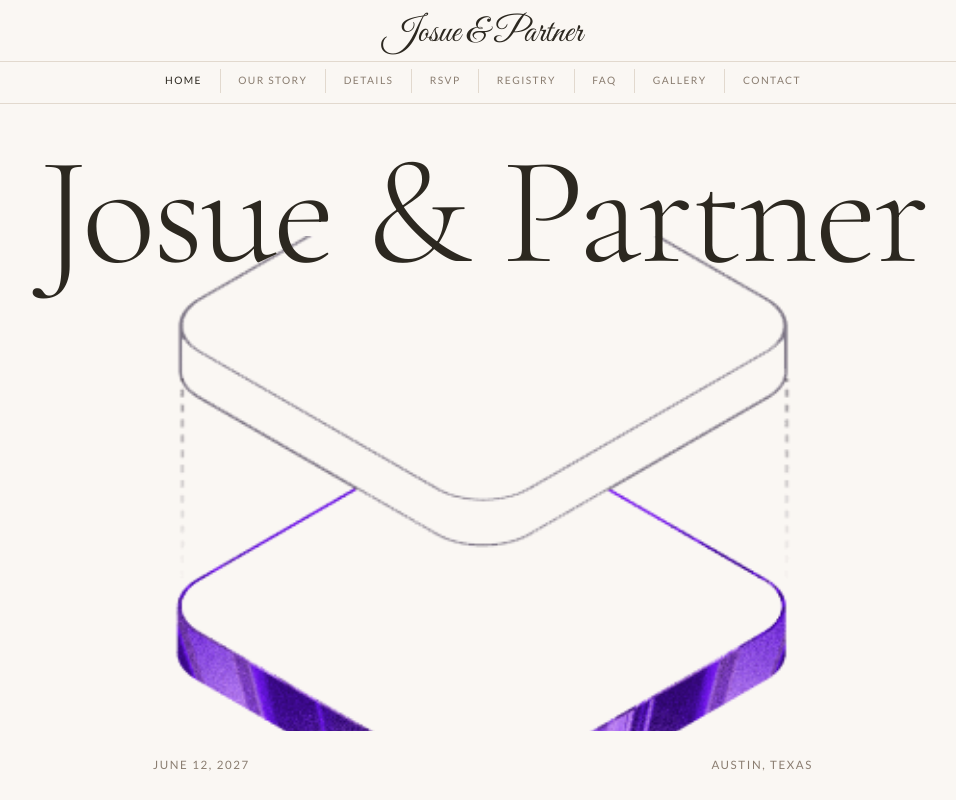
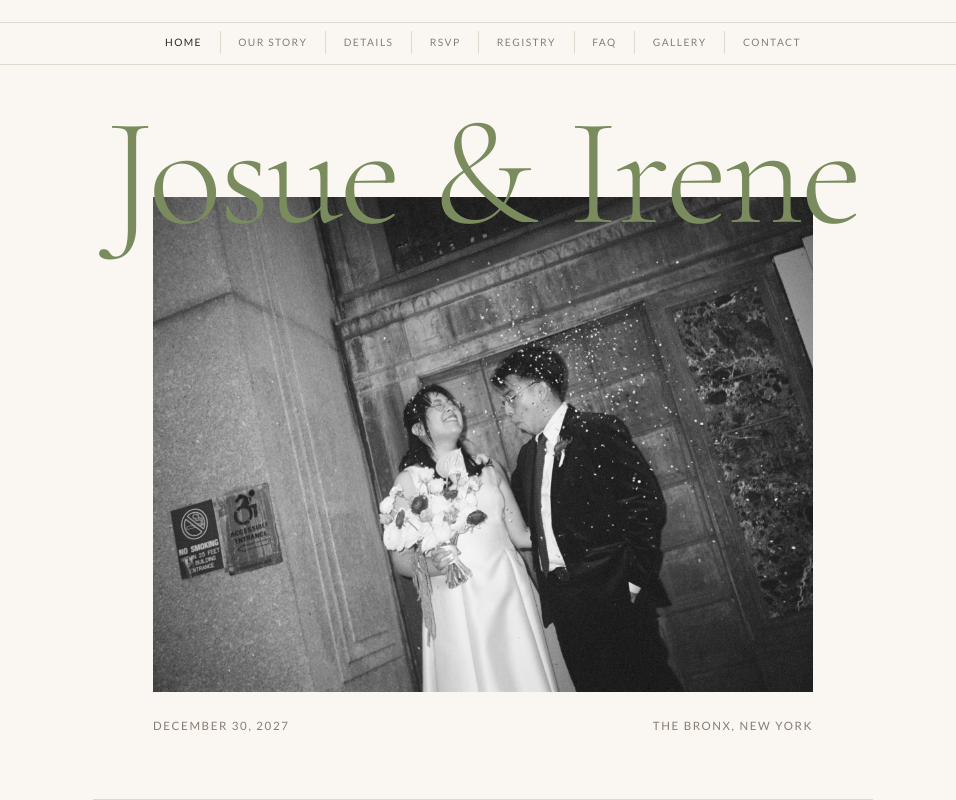
Before and after one commit to josue-rojas/wedding, a React (Vite) app: page /#/ in a window 1280 px wide. Shown: the top 800 px of the page, without its empty margins (157-1113 px from the left). Built offline with nearby package versions, Linux system fonts and the light colour scheme.

Commit message:
edit names

```diff
--- a/index.html
+++ b/index.html
@@ -4,7 +4,7 @@
     <meta charset="UTF-8" />
     <link rel="icon" type="image/svg+xml" href="/favicon.svg" />
     <meta name="viewport" content="width=device-width, initial-scale=1.0" />
-    <title>Josue &amp; Partner — Our Wedding</title>
+    <title>Josue &amp; Irene — Our Wedding</title>
     <link rel="preconnect" href="https://fonts.googleapis.com" />
     <link rel="preconnect" href="https://fonts.gstatic.com" crossorigin />
     <link
--- a/src/App.css
+++ b/src/App.css
@@ -41,7 +41,7 @@ a {
 
 /* ── Header / Navigation ── */
 .site-header {
-  position: sticky;
+  /* position: sticky; */
   top: 0;
   z-index: 20;
   background: rgba(250, 247, 243, 0.97);
@@ -407,7 +407,7 @@ a {
   font-size: clamp(3.5rem, 12vw, 10rem);
   font-weight: 300;
   font-style: normal;
-  color: var(--heading);
+  color: var(--accent);
   margin: 0;
   line-height: 1;
   text-align: center;
--- a/src/components/Navigation/Navigation.tsx
+++ b/src/components/Navigation/Navigation.tsx
@@ -16,9 +16,6 @@ export function Navigation({ items }: NavigationProps) {
   return (
     <header className="site-header">
       <div className="site-header__inner">
-        <NavLink className="site-title" to="/">
-          Josue &amp; Partner
-        </NavLink>
         <button
           aria-expanded={isOpen}
           aria-label="Toggle menu"
--- a/src/home/Home.page.tsx
+++ b/src/home/Home.page.tsx
@@ -1,5 +1,5 @@
 import { Link } from 'react-router-dom'
-import heroImg from '../assets/hero.png'
+import heroImg from '../assets/wedding.jpg'
 
 const WEDDING_DATE = new Date('2027-06-12T16:00:00')
 
@@ -18,17 +18,17 @@ export function HomePage() {
   return (
     <main>
       <section className="hero">
-        <h1 className="hero__names">Josue &amp; Partner</h1>
+        <h1 className="hero__names">Josue &amp; Irene</h1>
         <div className="hero__image-wrap">
           <img
             className="hero__image"
             src={heroImg}
-            alt="Josue and Partner"
+            alt="Josue and Irene"
           />
         </div>
         <div className="hero__meta">
-          <span className="hero__meta-item">June 12, 2027</span>
-          <span className="hero__meta-item">Austin, Texas</span>
+          <span className="hero__meta-item">December 30, 2027</span>
+          <span className="hero__meta-item">The Bronx, New York</span>
         </div>
       </section>
 
```
Also changed, not shown: src/assets/wedding.jpg (added), 1 other file (tests, documents, lock files or other folders).
